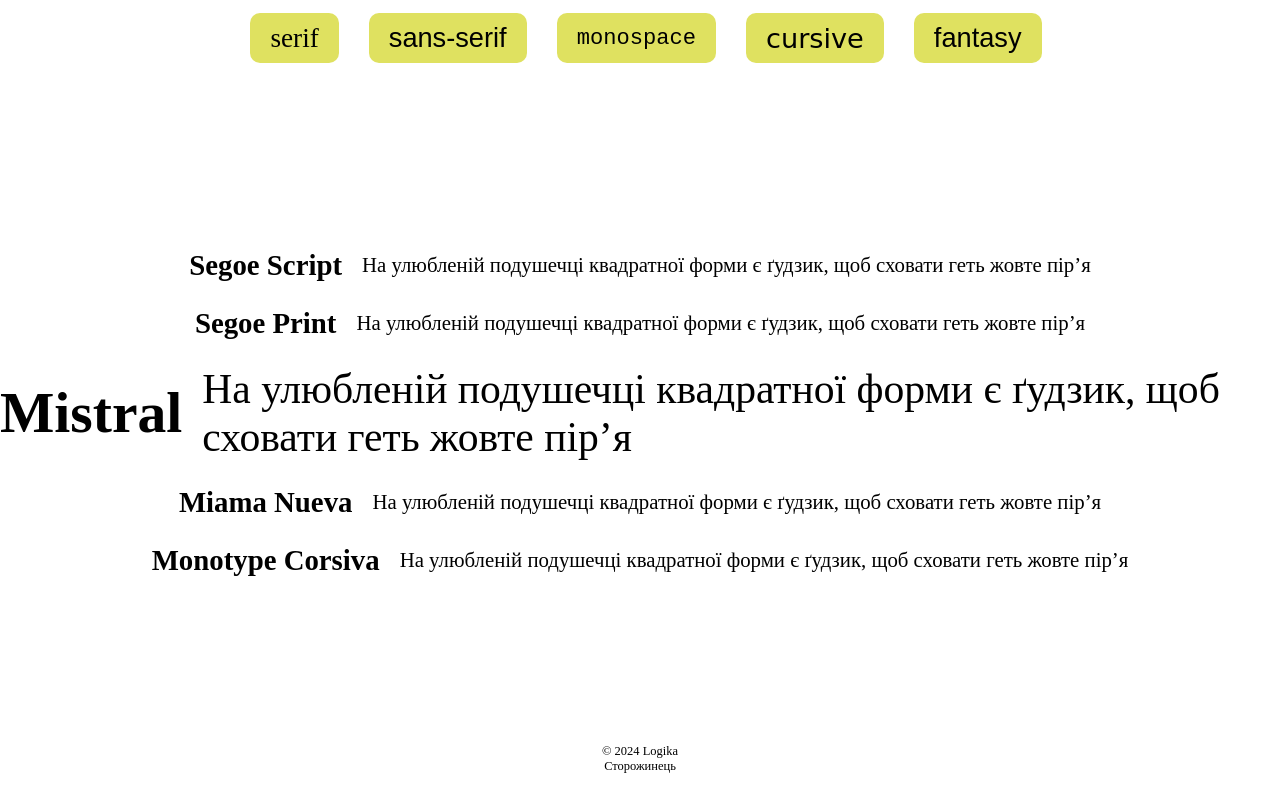
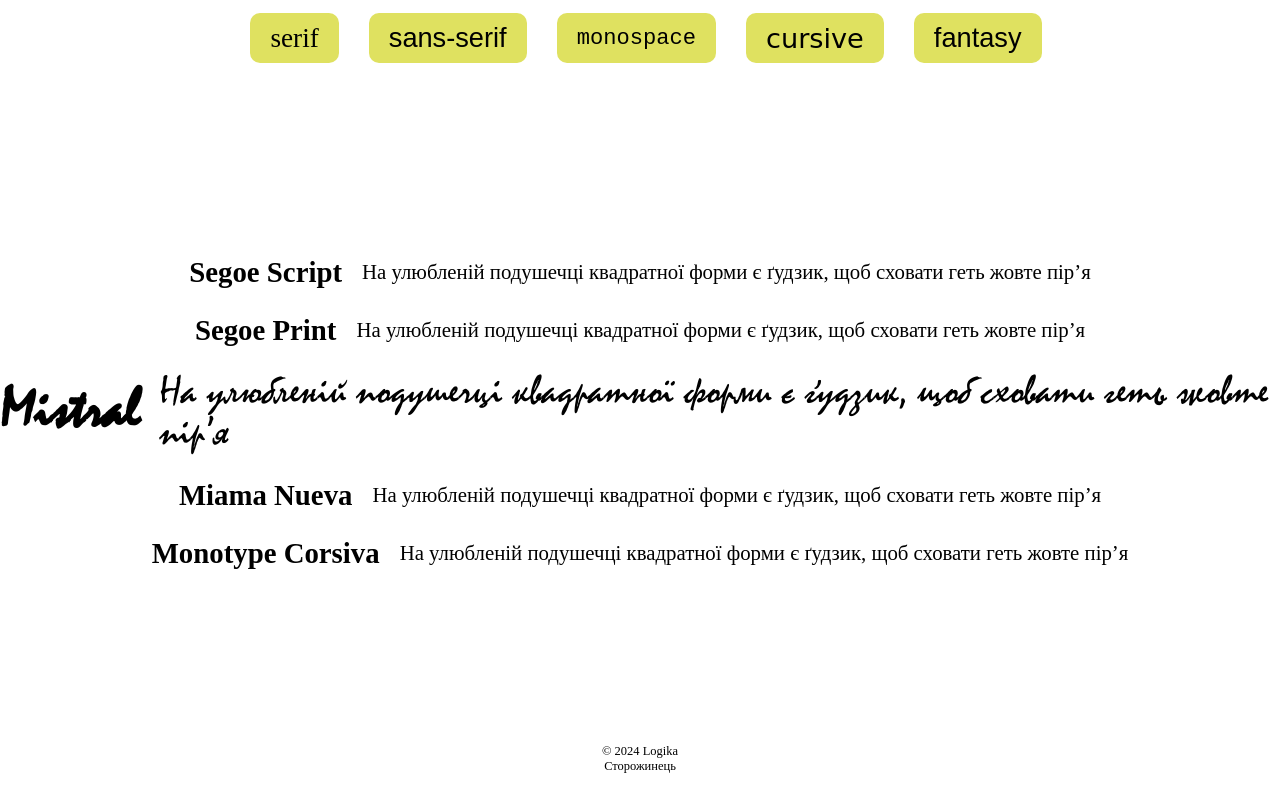
Before and after one commit to ElpidaLogika/fonts, a plain HTML site: page cursive.html in a window 1280 px wide. Drawn offline with Linux system fonts and the light colour scheme.

Commit message:
create "Mistral"

```diff
--- a/style.css
+++ b/style.css
@@ -1,3 +1,8 @@
+@font-face {
+    font-family: 'Mistral';
+    src: url('font/mistral.ttf');
+}
+
 * {
     margin: 0;
     padding: 0;
```
Also changed, not shown: font/mistral.ttf (added).
